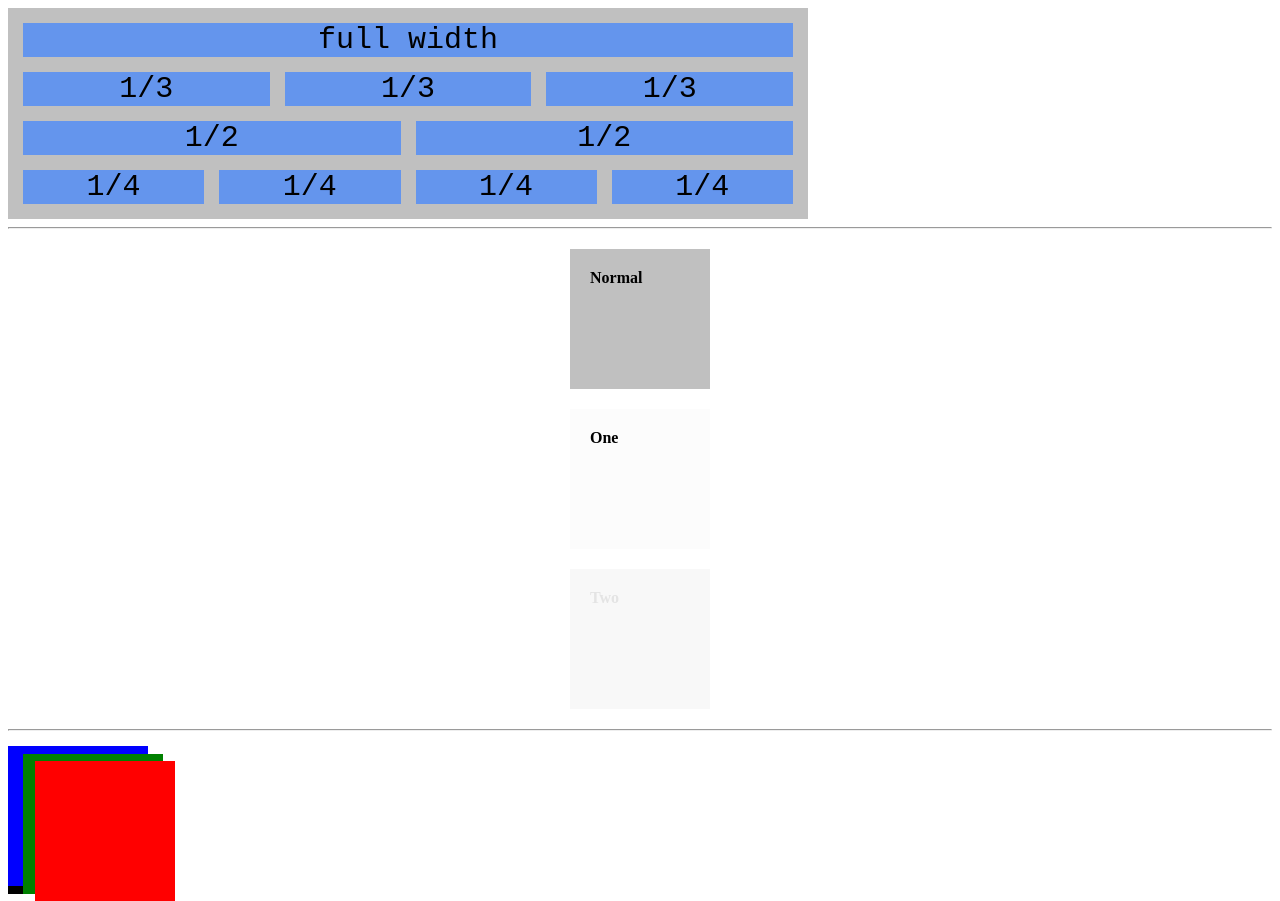
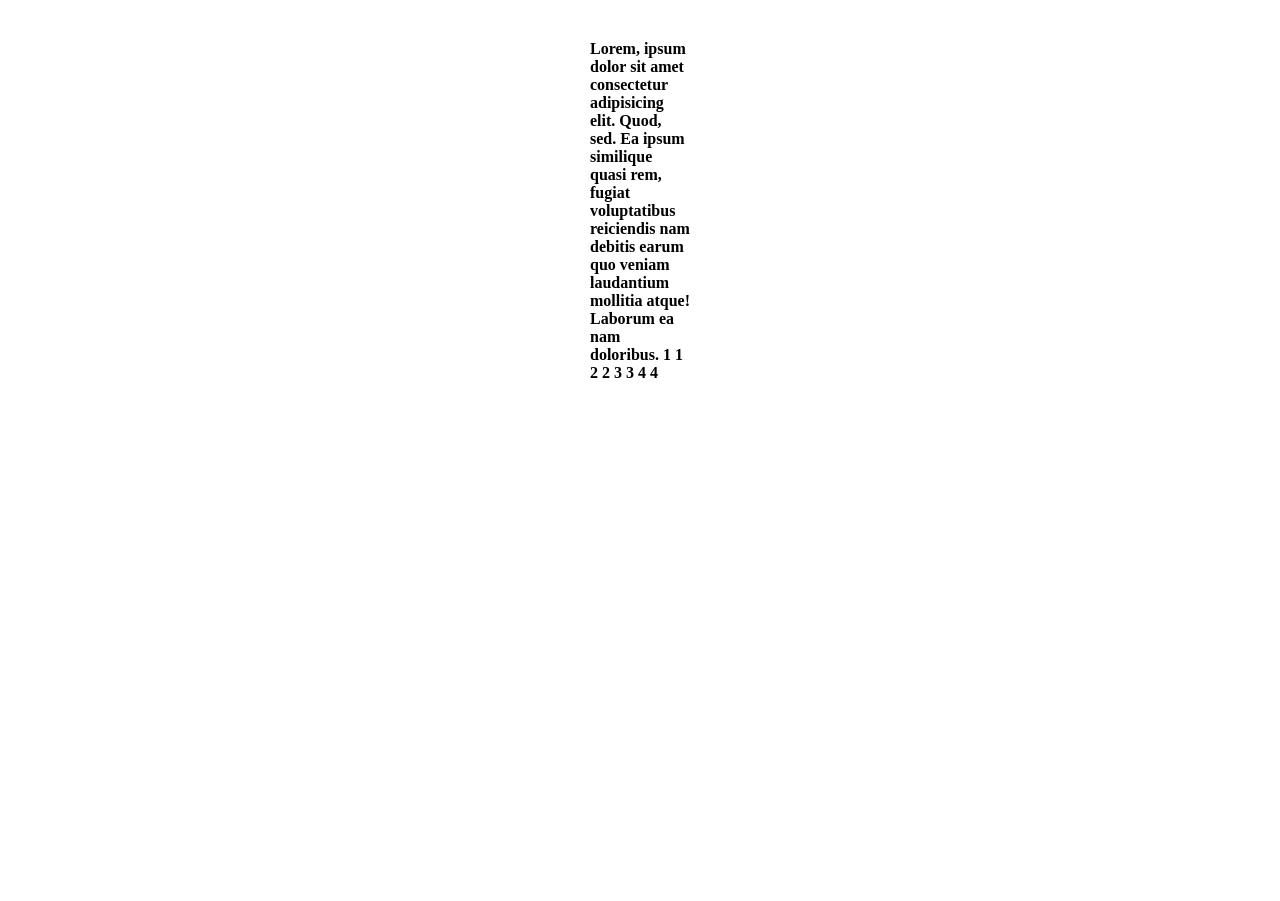
Before and after one commit to abdallah-prog/-CSS-27-29, a plain HTML site: page index.html in a window 1280 px wide. After the commit the page ends 800 px from the top, so only its background shows below. Drawn offline with Linux system fonts and the light colour scheme.

Commit message:
CSS 30 -33/1

```diff
--- a/index.html
+++ b/index.html
@@ -14,32 +14,22 @@
     </head>
 <body>
 
- <article class="container">
-   <section class="one">full width</section>
+  <div>
+    Lorem, ipsum dolor sit amet consectetur adipisicing elit. Quod, sed. Ea ipsum
+    similique quasi rem, fugiat voluptatibus reiciendis nam debitis earum quo veniam
+    laudantium mollitia atque! Laborum ea nam doloribus.
+    <span class="top-left">1</span>
+    <span class="toop-left">1</span>
 
-   <section class="third">1/3</section>
-   <section class="third">1/3</section>
-   <section class="third">1/3</section>
+    <span class="bottom-left">2</span>
+    <span class="bottoom-left">2</span>
 
-   <section class="half">1/2</section>
-   <section class="half">1/2</section>
+    <span class="top-right">3</span>
+    <span class="toop-right">3</span>
+    <span class="bottom-right">4</span>
+    <span class="bottoom-right">4</span>
+  </div>
 
-    <section class="fourth">1/4</section>
-    <section class="fourth">1/4</section>
-    <section class="fourth">1/4</section>
-    <section class="fourth">1/4</section>
-
- </article>
-<hr>
-<div class="normal">Normal</div>
-<div class="onee">One</div>
-<div class="two">Two</div>
-   <hr>
-    <!--تكليف01 للدروس من 30 الى33-->
-     <div class="green"></div>
-  <div class="red"></div>
-  <div class="blue"></div>
-  <div class="black"></div>
 
  </body>
 
```
